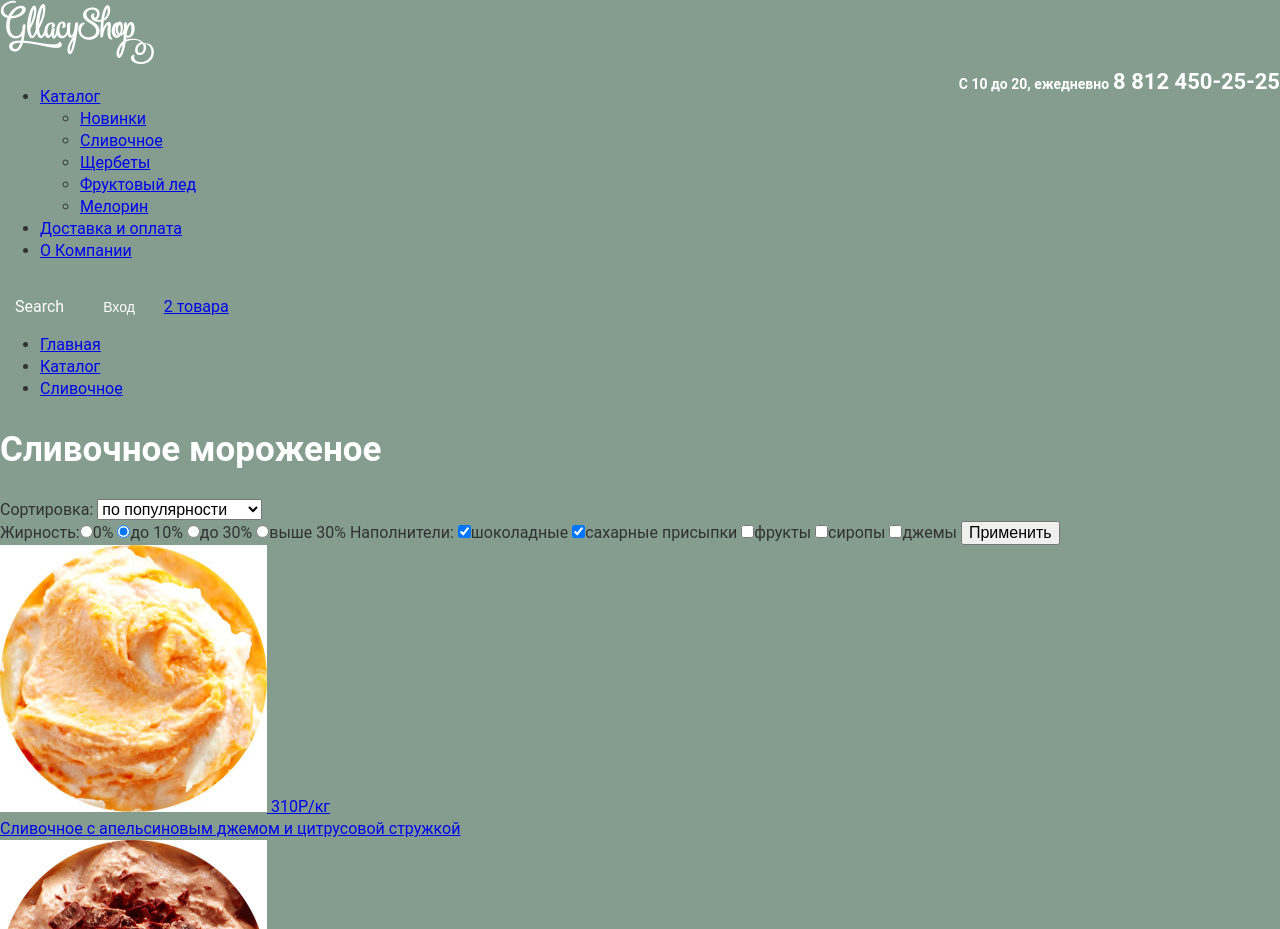
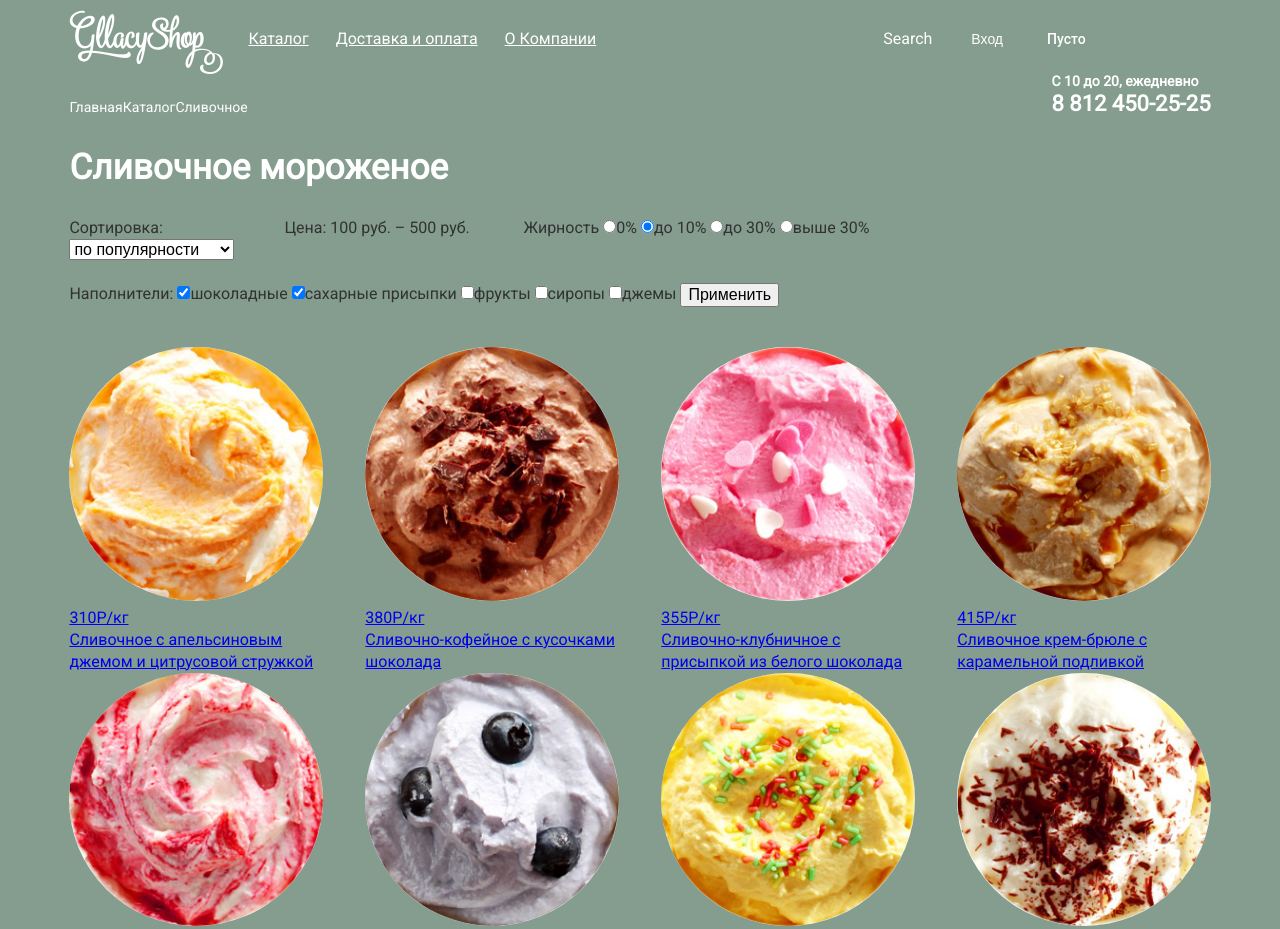
Before and after one commit to AnyaBee/133081-gllacy, a plain HTML site: page catalog.html in a window 1280 px wide. Shown: the top 929 px of the page. Drawn offline with Linux system fonts and the light colour scheme.

Commit message:
Added main styles for inner page

```diff
--- a/catalog.html
+++ b/catalog.html
@@ -5,18 +5,19 @@
     <title>Глейси</title>
     <link href="css/normalize.css" rel="stylesheet">
     <link href="css/style.css" rel="stylesheet">
+    <link href="https://fonts.googleapis.com/css?family=Roboto" rel="stylesheet">
 </head>
 <body>
 <!-- Header -->
-
-  <header class="main-header">
+  <div class="wrapper">
+    <header class="header-home">
       <div class="logo">
-      <a href="index.html"><img src="img/logo.png" alt="logo"  width="154" height="64"></a>
+        <a href="index.html"><img src="img/logo.png" alt="logo" width="154" height="64"></a>
       </div>
       <nav class="main-nav">
-      <ul>
-        <li><a href="#">Каталог</a>
-          <ul>
+        <ul class="nav">
+          <li class="main-navigation"><a href="#">Каталог</a>
+            <ul class="navigation-level-two">
               <li><a class="new-items" href="#">Новинки</a></li>
               <li><a href="#">Сливочное</a></li>
               <li><a href="#">Щербеты</a></li>
@@ -24,23 +25,23 @@
               <li><a href="#">Мелорин</a></li>
             </ul>
           </li>
-        <li><a href="#">Доставка и оплата</a></li>
-        <li><a href="#">О Компании</a></li>
+          <li class="main-navigation"><a href="#">Доставка и оплата</a></li>
+          <li class="main-navigation"><a href="#">О Компании</a></li>
         </ul>
       </nav>
       <div class="user-block">
         <a class="search" href="#">Search</a>
         <a class="login" href="#">Вход</a>
-      <a class="cart-with-items" href="#">2 товара</a>
+        <a class="cart" href="#">Пусто</a>
         <div class="contact-details">
-        <span>С 10 до 20, ежедневно</span>
+          <span>С 10 до 20, ежедневно<br></span>
           <a class="phone" href="tel:88124502525">8 812 450-25-25</a>
         </div>
       </div>
     </header>
     <main>
       <nav class="breadcrumbs-nav">
-      <ul>
+        <ul class="breadcrumbs">
           <li>
             <a href="#">Главная</a>
           </li>
@@ -54,6 +55,8 @@
       </nav>
       <h2>Сливочное мороженое</h2>
       <div class="filters">
+        <div class="filters-row-1>">
+          <div class="sort-by">
             <label for="popular">Сортировка:
               <select name="popular" id="popular">
                 <option selected>по популярности</option>
@@ -62,28 +65,39 @@
                 <option>по жирности</option>
               </select>
             </label>
+          </div>
           <div class="range">
+            <p>Цена: 100 руб. – 500 руб.</p>
             <div class="range range-left"></div>
             <div class="range range-right"></div>
           </div>
-      <label>Жирность:<input type="radio" name="fat-content" id="fat-content">0%</label>
+          <div class="wrapper-fat">
+            <span class="fat-content-choice">Жирность</span>
+            <label><input type="radio" name="fat-content" id="fat-content">0%</label>
             <label><input type="radio" name="fat-content" checked>до 10%</label>
             <label><input type="radio" name="fat-content">до 30%</label>
             <label><input type="radio" name="fat-content">выше 30%</label>
-
-      <label for="addons">Наполнители:
-        <input type="checkbox" id="addons" checked>шоколадные
-        <input type="checkbox" checked>сахарные присыпки
-        <input type="checkbox">фрукты
-        <input type="checkbox">сиропы
-        <input type="checkbox">джемы
-      </label>
+          </div>
+        </div>
+        <div class="filters-row-2">
+          <div class="addons">
+            <span class="add">Наполнители:</span>
+            <label><input type="checkbox" id="addons" checked>шоколадные</label>
+            <label><input type="checkbox" checked>сахарные присыпки</label>
+            <label><input type="checkbox">фрукты</label>
+            <label><input type="checkbox">сиропы</label>
+            <label><input type="checkbox">джемы</label>
+          </div>
+          <div class="submit">
             <input type="submit" value="Применить">
           </div>
+        </div>
+      </div>
       <div class="catalog">
+        <div class="catalog-container">
           <article class="catalog-item">
             <a href="#">
-          <figure>
+              <figure class="item">
                 <img src="img/item-1.jpg" width="267" height="267" alt="ice-cream">
                 <span class="price">310Р/кг</span>
                 <figcaption>Сливочное с апельсиновым джемом и цитрусовой стружкой</figcaption>
@@ -95,7 +109,7 @@
           -->
           <article class="catalog-item">
             <a href="#">
-          <figure>
+              <figure class="item">
                 <img src="img/item-2.jpg" width="267" height="267" alt="ice-cream">
                 <span class="price">380Р/кг</span>
                 <figcaption>Сливочно-кофейное с кусочками шоколада</figcaption>
@@ -104,7 +118,7 @@
           </article>
           <article class="catalog-item">
             <a href="#">
-          <figure>
+              <figure class="item">
                 <img src="img/item-3.jpg" width="267" height="267" alt="ice-cream">
                 <span class="price">355Р/кг</span>
                 <figcaption>Сливочно-клубничное с присыпкой из белого шоколада</figcaption>
@@ -113,7 +127,7 @@
           </article>
           <article class="catalog-item">
             <a href="#">
-          <figure>
+              <figure class="item">
                 <img src="img/item-4.jpg" width="267" height="267" alt="ice-cream">
                 <span class="price">415Р/кг</span>
                 <figcaption>Сливочное крем-брюле с карамельной подливкой</figcaption>
@@ -122,7 +136,7 @@
           </article>
           <article class="catalog-item">
             <a href="#">
-          <figure>
+              <figure class="item">
                 <img src="img/item-5.jpg" width="267" height="267" alt="ice-cream">
                 <span class="price">325Р/кг</span>
                 <figcaption>Сливочное с брусничным джемом</figcaption>
@@ -131,7 +145,7 @@
           </article>
           <article class="catalog-item">
             <a href="#">
-          <figure>
+              <figure class="item">
                 <img src="img/item-6.jpg" width="267" height="267" alt="ice-cream">
                 <span class="price">410Р/кг</span>
                 <figcaption>Сливочно-черничное с цельными ягодами черники</figcaption>
@@ -140,7 +154,7 @@
           </article>
           <article class="catalog-item">
             <a href="#">
-          <figure>
+              <figure class="item">
                 <img src="img/item-7.jpg" width="267" height="267" alt="ice-cream">
                 <span class="price">375Р/кг</span>
                 <figcaption>Сливочно-лимонное с карамельной присыпкой</figcaption>
@@ -149,7 +163,7 @@
           </article>
           <article class="catalog-item">
             <a href="#">
-          <figure>
+              <figure class="item">
                 <img src="img/item-8.jpg" width="267" height="267" alt="ice-cream">
                 <span class="price">320Р/кг</span>
                 <figcaption>Сливочное с шоколадной стружкой</figcaption>
@@ -158,7 +172,7 @@
           </article>
           <article class="catalog-item">
             <a href="#">
-          <figure>
+              <figure class="item">
                 <img src="img/item-9.jpg" width="267" height="267" alt="ice-cream">
                 <span class="price">440Р/кг</span>
                 <figcaption>Сливочно-ванильное с кусочками шоколада</figcaption>
@@ -167,7 +181,7 @@
           </article>
           <article class="catalog-item">
             <a href="#">
-          <figure>
+              <figure class="item">
                 <img src="img/item-10.jpg" width="267" height="267" alt="ice-cream">
                 <span class="price">435Р/кг</span>
                 <figcaption>Сливочноe с ментоловым сиропом</figcaption>
@@ -176,7 +190,7 @@
           </article>
           <article class="catalog-item">
             <a href="#">
-          <figure>
+              <figure class="item">
                 <img src="img/item-11.jpg" width="267" height="267" alt="ice-cream">
                 <span class="price">355Р/кг</span>
                 <figcaption>Сливочное с кусочками черного шоколада</figcaption>
@@ -185,13 +199,14 @@
           </article>
           <article class="catalog-item">
             <a href="#">
-          <figure>
+              <figure class="item">
                 <img src="img/item-12.jpg" width="267" height="267" alt="ice-cream">
                 <span class="price">420Р/кг</span>
                 <figcaption>Сливочное с мятным сиропом</figcaption>
               </figure>
             </a>
           </article>
+          </div>
           <div class="pagination">
             <div class="pagination-wrapper">
               <a class="pagination-button prev"></a>
@@ -225,5 +240,6 @@
         <p>Сделано в <a class="copyright" href="https://htmlacademy.ru">HTML Academy &copy; </a>2017</p>
       </section>
     </footer>
+  </div>
 </body>
 </html>
--- a/css/style.css
+++ b/css/style.css
@@ -1,6 +1,5 @@
 body {
   min-width: 900px;
-
   font-size: 16px;
   font-family: "Roboto", Trebuchet MS, sans-serif;
   font-weight: normal;
@@ -16,6 +15,7 @@ body {
   padding-right: 2.3%;
   box-sizing: border-box;
 }
+
 h1 {
   font-size: 60px;
   font-family: "Roboto", Trebuchet MS, sans-serif;
@@ -23,6 +23,7 @@ h1 {
   line-height: 60px;
   color: #ffffff;
 }
+
 h2 {
   font-size: 35px;
   font-family: "Roboto", Trebuchet MS, sans-serif;
@@ -30,68 +31,72 @@ h2 {
   line-height: 41px;
   color: #ffffff;
 }
+
 .header-home {
   display: flex;
   flex-wrap: wrap;
   padding-top: 10px;
-  position:relative;
+  position: relative;
   z-index: 1;
 }
 
 .logo {
-  width:154px;
+  width: 154px;
   margin-right: 5px;
 }
+
 .main-nav {
   width: 50%;
   margin-right:auto;
 }
 
 .user-block {
-  width:30%;
+  width: 30%;
   padding-top: 18px;
 }
 
 .nav {
   font-size: 0;
-  padding-left:20px;
+  padding-left: 20px;
 }
 
 .nav li.main-navigation {
   list-style: none;
   display: inline-block;
   vertical-align: top;
-  font-size:16px;
+  font-size: 16px;
   padding-right: 27px;
-  padding-top:18px;
+  padding-top: 18px;
 }
 li.main-navigation a{
   color: #ffffff;
 }
 .navigation-level-two {
-  display:none;
+  display: none;
 }
 .navigation-level-two li {
   list-style: none;
 }
+
 a.search {
-  margin-right:10px;
-  padding-right:15px;
-  padding-left:15px;
+  margin-right: 10px;
+  padding-right: 15px;
+  padding-left: 15px;
   text-decoration: none;
   color: #ffffff;
 }
 
 a.login{
-  padding-left:10px;
-  margin-right:10px;
-  padding-right:15px;
+  padding-left: 10px;
+  margin-right: 10px;
+  padding-right: 15px;
   text-decoration: none;
   font-family: "Myriad Pro", Arial, sans-serif;
   font-size: 14px;
   line-height: 16px;
   color: #ffffff;
 }
+
 a.cart {
   padding-left: 15px;
   padding-right: 33px;
@@ -100,8 +105,8 @@ a.cart {
   font-size: 14px;
   line-height: 16px;
   color: #ffffff;
+}
 
-}
 a.phone {
   color: #ffffff;
   font-size: 22px;
@@ -109,33 +114,35 @@ a.phone {
   font-weight: bold;
   pointer-events: none;
   text-decoration: none;
-  margin-right:0;
+  margin-right: 0;
+}
 
-}
 .contact-details {
-  position:absolute;
-  top:70px;
-  right:0%;
+  position: absolute;
+  top: 70px;
+  right: 0;
 }
 
 .contact-details span {
   color: #ffffff;
   font-size: 14px;
-  font-weight:bold;
-  line-height:16px;
+  font-weight: bold;
+  line-height: 16px;
   text-align: right;
 }
 
 /*Slider*/
 .banner-slider {
-  position:relative;
+  position: relative;
   z-index: -1;
 }
+
 .banner {
   width: 100%;
   overflow: hidden;
   text-align: center;
 }
+
 .banner img {
   display: block;
   width: 100%;
@@ -145,6 +152,7 @@ a.phone {
 .slideshow {
   margin-top:-80px;
 }
+
 .banner-2,
 .banner-3 {
   display:none;
@@ -155,56 +163,68 @@ a.phone {
   justify-content: space-between;
   margin-bottom: 40px;
 }
-.promo-1 {
+
+.promo-jam {
   flex-basis: 48.8%;
   background: url("../img/raspberry-bg.jpg") no-repeat;
   border-radius: 15px;
 }
-.promo-2 {
+
+.promo-chocolate {
   flex-basis: 48.8%;
   background: url("../img/chocolate-bg.jpg") no-repeat;
   border-radius: 15px;
 }
+
 .promo-block:nth-of-type(even) {
-  margin-right:0;
+  margin-right: 0;
 }
+/*why did I have to do that?? something with normalise...*/
 figure {
-  margin:0 0;
+  margin: 0 0;
 }
+
 .favourites {
   display: flex;
   box-sizing: border-box;
   margin-bottom: 40px;
   justify-content: space-between;
 }
+
 .favourite-item {
   width: 22.2%;
   margin-right: 2.3%;
 }
+
 .favourite-item:nth-of-type(4n) {
-  margin-right:0;
+  margin-right: 0;
 }
+
 .favourite img {
   border-radius: 50%;
   display: block;
   width: 100%;
   height: auto;
 }
+
 .about-us {
-  background: url("../img/bg-about-us.jpg") no-repeat;
+  background: url("../img/bg-about-us.jpg");
   border-radius: 15px;
   margin-bottom: 40px;
 }
+
 .blog-newsletter {
   display: flex;
   justify-content: space-between;
   margin-bottom: 40px;
 }
+
 .blog-new {
   width: 48.8%;
   background: url("../img/strawberry-bg.jpg") no-repeat;
   border-radius: 15px;
 }
+
 .newsletter {
   width: 48.8%;
   background: #ffffff url("../img/newsletter-pattern.png");
@@ -215,11 +235,13 @@ figure {
 .map-holder img{
   display: block;
 }
+
 .location {
   position: relative;
   width: 100%;
   overflow: hidden;
 }
+
 .address {
   position: absolute;
   top: 50px;
@@ -228,6 +250,7 @@ figure {
   background-color: #ffffff;
   border-radius: 15px;
 }
+
 .pin img {
   width: 80px;
   display: block;
@@ -236,18 +259,122 @@ figure {
   top: 140px;
   left: 240px;
 }
+
 .main-footer {
   padding-top: 18px;
   padding-bottom: 30px;
   display: flex;
   justify-content: space-between;
 }
+
 .social {
   width:22.2%;
 }
+
 .additional-info {
-width: 44.4%
+  width: 44.4%;
 }
+
 .footer-copyright {
   width: 22.2%;
 }
+
+/*Catalog*/
+.breadcrumbs {
+  max-width: 44.4%;
+  display: flex;
+  justify-content: flex-start;
+  padding-left: 0; /*так и не поняла, почему смещается вправо и появляется 40px паддинга?!*/
+}
+
+.breadcrumbs-nav li {
+  display: inline-block;
+  list-style: none;
+}
+
+.breadcrumbs-nav li a {
+  text-decoration: none;
+  color: #ffffff;
+  font-size: 14px;
+  font-family: "Roboto", Trebuchet MS, sans-serif;
+  font-weight: normal;
+  line-height: 16px;
+}
+
+.filters-row-1 {
+  margin-bottom: 15px;
+}
+
+.sort-by,
+.range,
+.wrapper-fat {
+  display: inline-block;
+  vertical-align: top;
+}
+
+.sort-by {
+  width: 194px;
+  box-sizing: border-box;
+  margin-right: 17px;
+}
+
+.range {
+  width: 218px;
+  box-sizing: border-box;
+  margin-right: 17px;
+}
+/*опять какие-то дефолтные стили :( поэтому обнулила */
+.range p {
+  margin-bottom: 0;
+  margin-top: 0;
+}
+/*как сделать так, чтобы блок с фильтром жирность не падал на новую строчку? Он падает, когда ширина меньше 900 px, но я не знаю как остановить!*/
+.wrapper-fat {
+  width: 416px;
+  box-sizing:border-box;
+}
+
+.filters-row-2 {
+  margin-bottom: 40px;
+}
+
+.addons,
+.submit {
+  display: inline-block;
+  vertical-align: top;
+}
+
+.catalog-container {
+  display: flex;
+  flex-wrap: wrap;
+  box-sizing: border-box;
+  justify-content: space-between;
+}
+
+.catalog-item {
+  width: 22.2%;
+  margin-right: 2.3%;
+}
+
+.catalog-item:nth-of-type(4n) {
+  margin-right: 0;
+}
+
+figure.item img{
+  width: 100%;
+  height: auto;
+  border-radius: 50%;
+}
+
+article.catalog-item:last-of-type {
+  margin-bottom: 75px;
+}
+
+.pagination-wrapper {
+  display: flex;
+  justify-content: flex-end;
+}
+
+.pagination-button {
+  color: #ffffff;
+}
```
Also changed, not shown: index.html (+3 -4 lines). Lines whose indentation alone changed are shown as unchanged.
